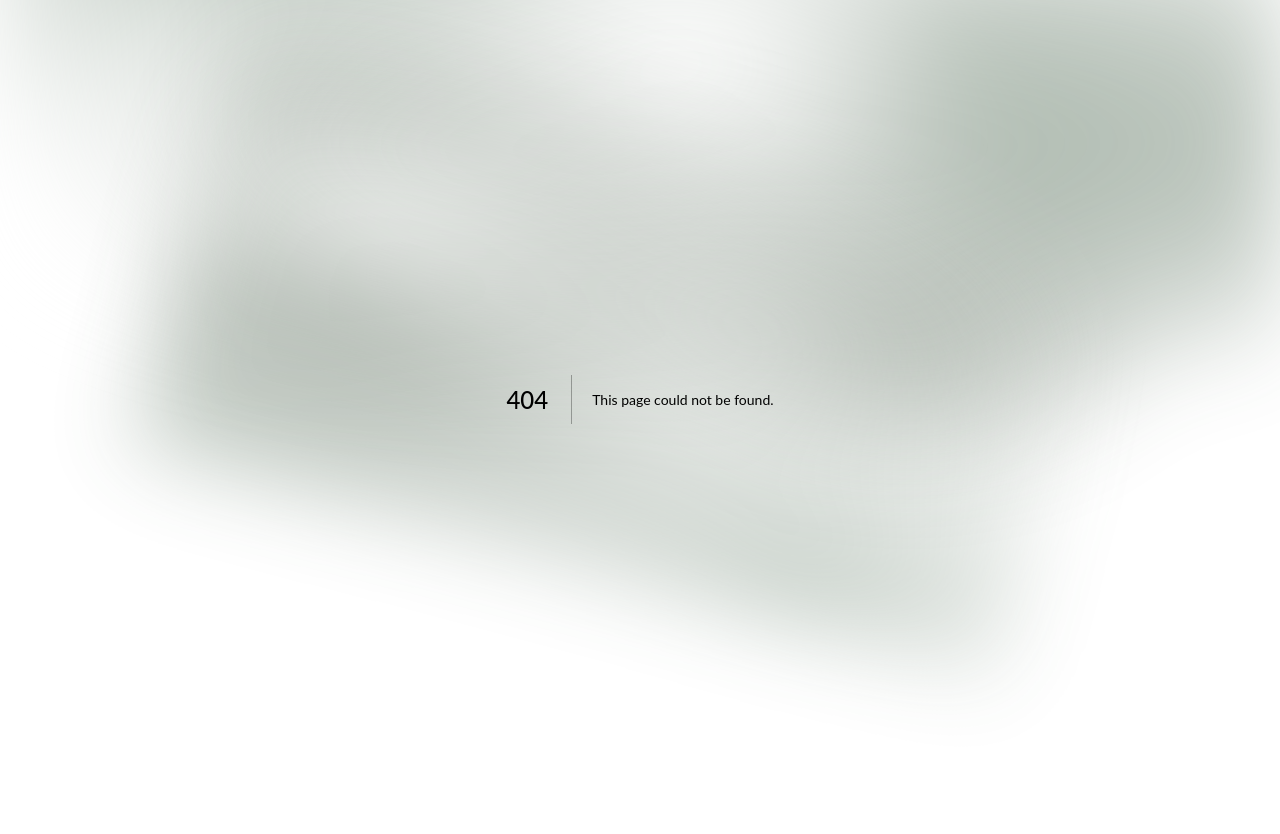
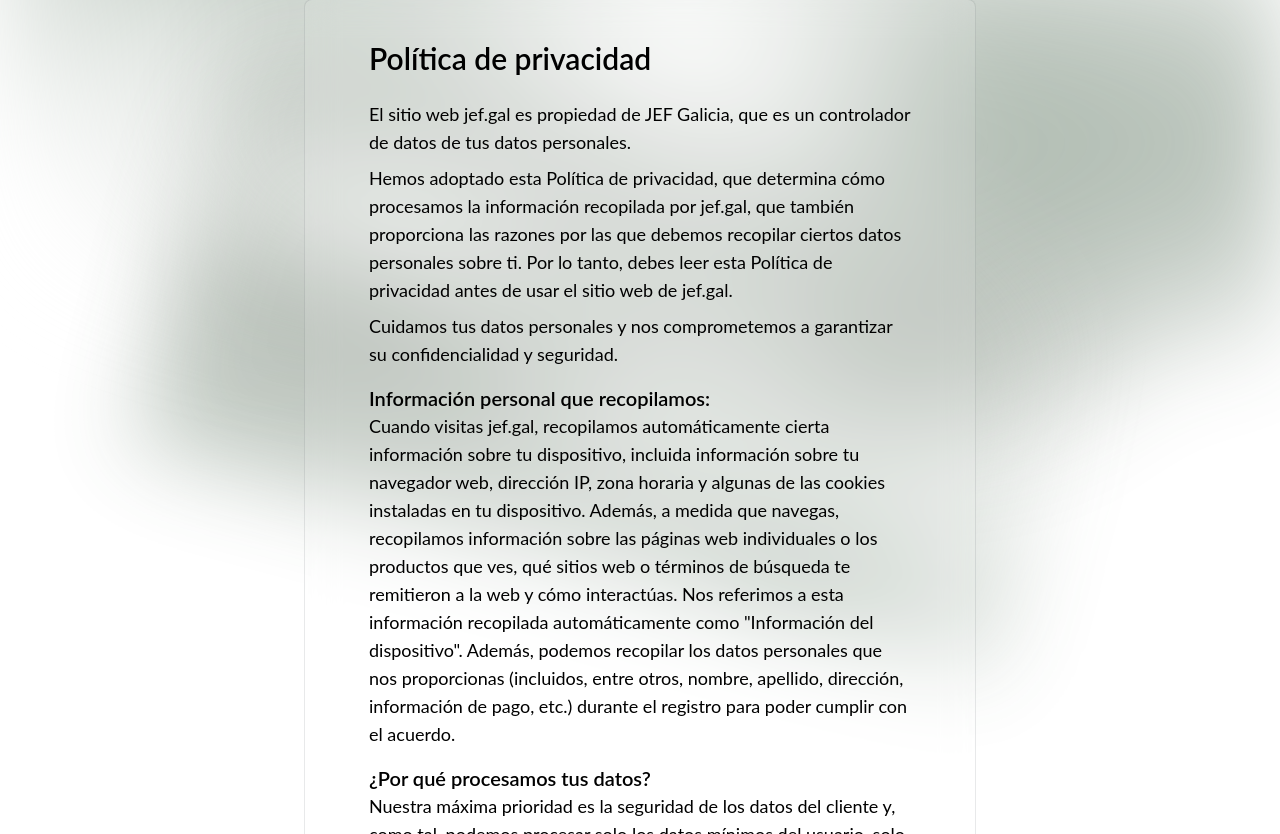
Before and after one commit to JEF-Galicia/jef_galicia_website_nextjs, a Next.js app: page /privacy in a window 1280 px wide. Before the commit this address had no page. Shown: the part 226-1060 px from the top of the page. Built offline with nearby package versions, Linux system fonts and the light colour scheme.

Commit message:
politica de privacidad

```diff
--- a/package.json
+++ b/package.json
@@ -37,7 +37,8 @@
     "react": "^18.2.0",
     "react-dom": "^18.2.0",
     "react-fontawesome": "^1.7.1",
-    "remark-gfm": "^3.0.1"
+    "remark-gfm": "^3.0.1",
+    "sass": "^1.62.1"
   },
   "devDependencies": {
     "autoprefixer": "^10.4.0",
--- a/pages/_app.js
+++ b/pages/_app.js
@@ -10,6 +10,7 @@
 import { config } from '@fortawesome/fontawesome-svg-core';
 import SEO from '../next-seo.config';
 import { GoogleAnalytics } from "nextjs-google-analytics";
+import styles from './styles.scss';
 import { DefaultSeo } from 'next-seo';
 config.autoAddCss = false;
 
--- /dev/null
+++ b/pages/privacy.tsx
@@ -0,0 +1,46 @@
+import { NextSeo } from "next-seo";
+import BoxComponent from "../components/Box";
+
+export default function Contact() {
+    return (
+        <>
+            <NextSeo
+                title="Política de privacidad"
+                description="Política de privacidad de JEF Galicia"
+            />
+            <BoxComponent>
+                <h1 className='text-3xl font-semibold mb-6'>Política de privacidad</h1>
+                <p>El sitio web jef.gal es propiedad de JEF Galicia, que es un controlador de datos de tus datos personales.</p>
+                <p>Hemos adoptado esta Política de privacidad, que determina cómo procesamos la información recopilada por jef.gal, que también proporciona las razones por las que debemos recopilar ciertos datos personales sobre ti. Por lo tanto, debes leer esta Política de privacidad antes de usar el sitio web de jef.gal.</p>
+                <p>Cuidamos tus datos personales y nos comprometemos a garantizar su confidencialidad y seguridad.</p>
+                <h2 className="text-xl font-semibold mt-4">Información personal que recopilamos:</h2>
+                <p>Cuando visitas jef.gal, recopilamos automáticamente cierta información sobre tu dispositivo, incluida información sobre tu navegador web, dirección IP, zona horaria y algunas de las cookies instaladas en tu dispositivo. Además, a medida que navegas, recopilamos información sobre las páginas web individuales o los productos que ves, qué sitios web o términos de búsqueda te remitieron a la web y cómo interactúas. Nos referimos a esta información recopilada automáticamente como "Información del dispositivo". Además, podemos recopilar los datos personales que nos proporcionas (incluidos, entre otros, nombre, apellido, dirección, información de pago, etc.) durante el registro para poder cumplir con el acuerdo.</p>
+                <h2 className="text-xl font-semibold mt-4">¿Por qué procesamos tus datos?</h2>
+                <p>Nuestra máxima prioridad es la seguridad de los datos del cliente y, como tal, podemos procesar solo los datos mínimos del usuario, solo en la medida en que sea absolutamente necesario para mantener el sitio web. La información recopilada automáticamente se utiliza solo para identificar casos potenciales de abuso y establecer información estadística sobre el uso del sitio web. Esta información estadística no se agrega de tal manera que identifique a ningún usuario en particular del sistema.</p>
+                <p>Puedes visitar la web sin decirnos quién eres ni revelar ninguna información por la cual alguien pueda identificarte como una persona específica. Sin embargo, si deseas utilizar algunas de las funciones del sitio web, o deseas recibir nuestro boletín informativo o proporcionar otros detalles al completar un formulario, puedes proporcionarnos datos personales, como tu correo electrónico, nombre, apellido, ciudad de residencia, organización y número de teléfono. Puedes optar por no proporcionar tus datos personales, pero es posible que no puedas aprovechar algunas de las funciones del sitio web. Por ejemplo, no podrás recibir nuestro boletín ni contactarnos directamente desde el sitio web. Los usuarios que no estén seguros de qué información es obligatoria pueden ponerse en contacto con nosotros a través de contact@jef.gal.</p>
+                <h2 className="text-xl font-semibold mt-4">Tus derechos:</h2>
+                <p>Si eres residente europeo, tienes los siguientes derechos relacionados con tus datos personales:</p>
+                <ol className="pl-8" type="1">
+                    <li>1.	El derecho a ser informado.</li>
+                    <li>2.	El derecho de acceso.</li>
+                    <li>3.	El derecho a la rectificación.</li>
+                    <li>4.	El derecho a borrar.</li>
+                    <li>5.	El derecho a restringir el procesamiento.</li>
+                    <li>6.	El derecho a la portabilidad de datos.</li>
+                    <li>7.	El derecho a oponerte.</li>
+                    <li>8.	Derechos en relación con la toma de decisiones automatizada y la elaboración de perfiles.</li>
+                </ol>
+                <p>Si deseas ejercer este derecho, comunícate con nosotros a través de la información de contacto a continuación.</p>
+                <p>Además, si eres residente europeo, destacamos que estamos procesando tu información para cumplir con los contratos que podríamos tener contigo, o de otra manera para seguir nuestros intereses legítimos enumerados anteriormente. Además, ten en cuenta que tu información puede transferirse fuera de Europa, incluidos Canadá y Estados Unidos.</p>
+                <h2 className="text-xl font-semibold mt-4">Enlaces a otros sitios web:</h2>
+                <p>Nuestra web puede contener enlaces a otros sitios web que no son de nuestra propiedad ni están controlados por nosotros. Ten en cuenta que no somos responsables de dichos sitios web ni de las prácticas de privacidad de terceros. Te recomendamos que estés atento cuando abandones nuestro sitio web y leas las declaraciones de privacidad de cada web que pueda recopilar información personal.</p>
+                <h2 className="text-xl font-semibold mt-4">Seguridad de la información:</h2>
+                <p>Aseguramos la información que proporcionas en servidores informáticos en un entorno controlado y seguro, protegido del acceso, uso o divulgación no autorizados. Mantenemos medidas de seguridad administrativas, técnicas y físicas razonables para proteger contra el acceso no autorizado, el uso, la modificación y la divulgación de datos personales bajo su control y custodia. Sin embargo, no se puede garantizar la transmisión de datos a través de Internet o redes inalámbricas.</p>
+                <h2 className="text-xl font-semibold mt-4">Divulgación legal:</h2>
+                <p>Divulgaremos cualquier información que recopilemos, usemos o recibamos si así lo requiere o lo permite la ley, como para cumplir con una citación o un proceso legal similar, y cuando creemos de buena fe que la divulgación es necesaria para proteger nuestros derechos, proteger tu seguridad o la seguridad de los demás, investigar el fraude o responder a una solicitud del gobierno.</p>
+                <h2 className="text-xl font-semibold mt-4">Información de contacto:</h2>
+                <p>Si deseas comunicarte con nosotros para comprender más sobre esta Política o deseas comunicarte con nosotros en relación con cualquier asunto sobre los derechos individuales y tu información personal, puedes enviarnos un correo electrónico a contact@jef.gal.</p>
+            </BoxComponent>
+        </>
+    )
+}
--- /dev/null
+++ b/pages/styles.scss
@@ -0,0 +1,7 @@
+// SCSS file for global styles
+// Import tailwind
+
+p {
+    // mb-2
+    @apply mb-2;
+}
```
Also changed, not shown: 1 other file (tests, documents, lock files or other folders).
